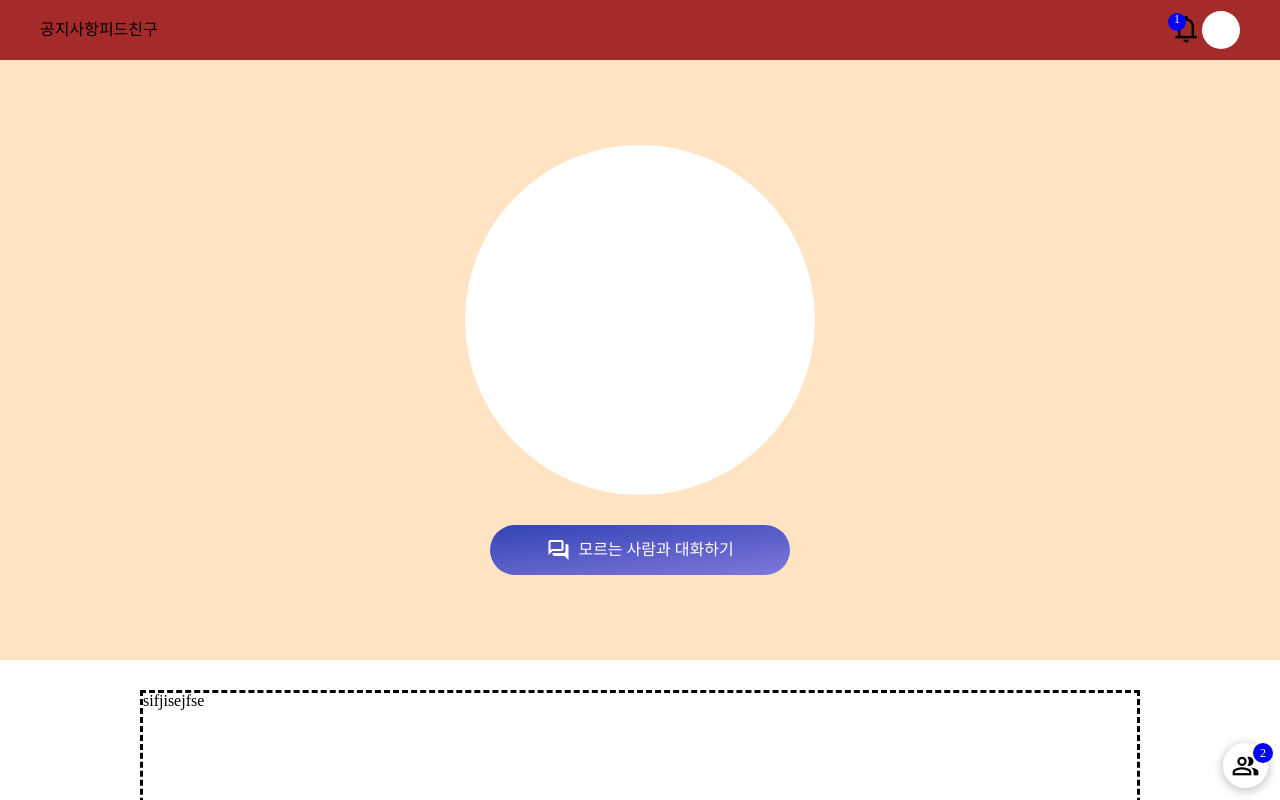
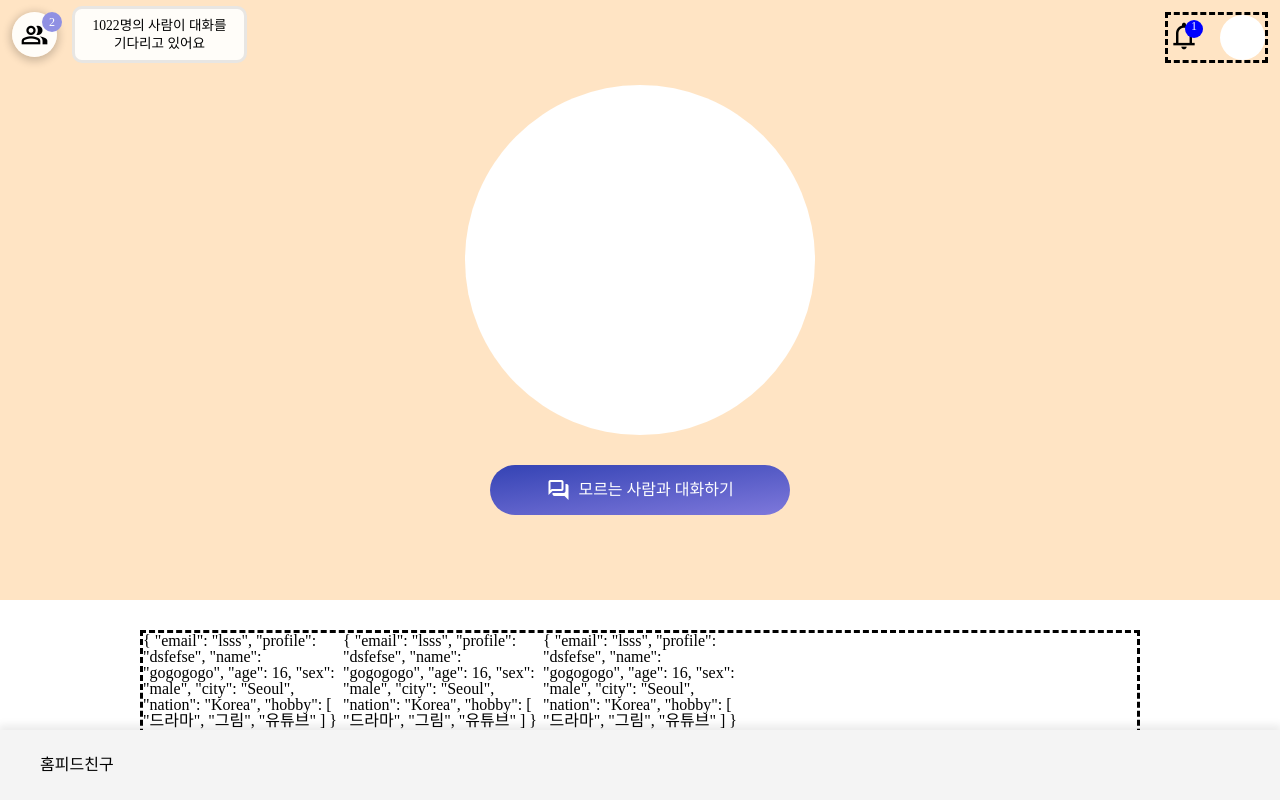
Before and after one commit to okanekudasai/manna_frontend, a Vue app: page /mainPage in a window 1280 px wide. Shown: the top 800 px of the page. Built offline with nearby package versions, Linux system fonts and the light colour scheme; no server answers.

Commit message:
아래로네브이동

```diff
--- a/src/assets/base.css
+++ b/src/assets/base.css
@@ -1,3 +1,7 @@
+:root {
+    --nav-bar-height: 70px;
+}
+
 @media (hover: hover) {
     .hover_pointer:hover {
         cursor: pointer
--- a/src/views/MainPageView.vue
+++ b/src/views/MainPageView.vue
@@ -1,34 +1,5 @@
 <template lang="">
     <div id="main_page_container" ref="main_page_container">
-        <div id="nav_bar">
-            <div class="flex flex_vertical_center" id="nav_bar_box">
-                <div class="flex">
-                    <div>
-                        공지사항
-                    </div>
-                    <!--ai로 관심분야가 비슷한 사람들의 소식을 업로드하고싶어요-->
-                    <div>
-                        피드
-                    </div>
-                    <!--상태메세지, 대화신청 등을 할 수 있어요-->
-                    <div>
-                        친구
-                    </div>
-                </div>
-                <div class="flex flex_vertical_center">
-                    <div class="hover_pointer" style="position:relative">
-                        <span class="material-symbols-outlined" style="font-size: 32px;">
-                            notifications
-                        </span>
-                        <div id="notification_badge">
-                            1
-                        </div>
-                    </div>
-                    <div class="hover_pointer" id="profile_container">
-                    </div>
-                </div>
-            </div>
-        </div>
         <div id="starting_container" class="flex flex_vertical_center flex_horizontal_center">
             <div id="starting_box">
                 <div id="logo_box">
@@ -47,23 +18,12 @@
         </div>
         <div id="information_container">
             <div id="information_box">
-                <div>
-                    sifjisejfse
-                </div>
-            </div>
-        </div>
-        <div id="footer_space"></div>
-        <div id="footer" class="flex flex_vertical_center flex_horizontal_center">
-            <div id="footer_box" class="flex">
-                <div class="flex flex_horizontal_center footer_content" style="flex-direction: column;">
-                    <a href='https://okane-on-cliff.tistory.com/238' target='_blank'><div class="underline hover_pointer">개인 정보 처리 방침</div></a>
-                    <div>대표자 : Okane</div>
-                    <div>Email : Okanekudasai6@gmail.com</div>
-                </div>
-                <div id="footer_box_vertical_line"></div>
-                <div class="flex flex_horizontal_center footer_content" style="flex-direction: column;">
-                    <div class="underline hover_pointer">About Mannayo</div>
-                    <div class="flex flex_vertical_center"><img src="@/img/git-hub-reverse.png" alt="" style="width: 20px; margin-right: 6px;"><span class="underline hover_pointer">Source Code</span></div>
+                <div id="recommend_people_container">
+                    <div id="recommend_people_box" class="flex flex_vertical_center">
+                        <div v-for="people in dummy_people" class="recommeded_people_card">
+                            {{people}}
+                        </div>
+                    </div>
                 </div>
             </div>
         </div>
@@ -71,9 +31,43 @@
             <span class="material-symbols-outlined" style="font-size: 28px">
                 group
             </span>
+            <div id="waiting_people_message">
+                <div style="margin-bottom: 4px;">1022명의 사람이 대화를</div>
+                <div>기다리고 있어요</div>
+            </div>
+            <div id="waiting_people_badge" class="flex flex_vertical_center flex_horizontal_center">
+                2
+            </div>
+        </div>
 
-            <div id="waiting_people_badge" class="flex flex_vertical_center flex_horizontal_center" style="">
-                2
+        <div id="profile_notification_container" class="flex flex_vertical_center">
+            <div class="hover_pointer" style="position:relative; margin-right: 20px;">
+                <span class="material-symbols-outlined" style="font-size: 32px;">
+                    notifications
+                </span>
+                <div id="notification_badge">
+                    1
+                </div>
+            </div>
+            <div class="hover_pointer" id="profile_container">
+            </div>
+        </div>
+        <div id="nav_bar_space"></div>
+        <div id="nav_bar">
+            <div class="flex flex_vertical_center" id="nav_bar_box">
+                <div class="flex">
+                    <div>
+                        홈
+                    </div>
+                    <!--ai로 관심분야가 비슷한 사람들의 소식을 업로드하고싶어요-->
+                    <div>
+                        피드
+                    </div>
+                    <!--상태메세지, 대화신청 등을 할 수 있어요-->
+                    <div>
+                        친구
+                    </div>
+                </div>
             </div>
         </div>
     </div>
@@ -84,6 +78,48 @@ export default {
         let vh = window.innerHeight * 0.01;
         console.log(this.$refs)
         this.$refs.main_page_container.style.setProperty('--vh', `${vh}px`);
+    },
+    data() {
+        return {
+            dummy_people: [
+                {
+                    email: 'lsss',
+                    profile: 'dsfefse',
+                    name: 'gogogogo',
+                    age: 16,
+                    sex: 'male',
+                    city: 'Seoul',
+                    nation: 'Korea',
+                    hobby: [
+                        '드라마', '그림', '유튜브'
+                    ]
+                },
+                {
+                    email: 'lsss',
+                    profile: 'dsfefse',
+                    name: 'gogogogo',
+                    age: 16,
+                    sex: 'male',
+                    city: 'Seoul',
+                    nation: 'Korea',
+                    hobby: [
+                        '드라마', '그림', '유튜브'
+                    ]
+                },
+                {
+                    email: 'lsss',
+                    profile: 'dsfefse',
+                    name: 'gogogogo',
+                    age: 16,
+                    sex: 'male',
+                    city: 'Seoul',
+                    nation: 'Korea',
+                    hobby: [
+                        '드라마', '그림', '유튜브'
+                    ]
+                }
+            ]
+        }
     },
     methods: {
         get_waiting_people_button_click: () => {
@@ -98,26 +134,11 @@ export default {
     #information_box {
         margin: 30px 10px;
     }
-    #footer_box {
-        flex-direction: column;
-    }
-    #footer_box_vertical_line {
-        display: none;
-    }
-    #footer_space {
-        height: 200px;
-    }
-    #footer {
-        height: 200px;
-    }
 }
-
 @media (min-width: 576px) {
-    #footer_space {
-        height: 150px;
-    }
-    #footer {
-        height: 150px;
+    #information_box {
+        width: 90%;
+        margin: 30px auto;
     }
 }
 
@@ -126,9 +147,15 @@ export default {
     position: relative;
 }
 
+#nav_bar_space {height: var(--nav-bar-height);}
+
 #nav_bar {
-    background-color: brown;
-    height: 60px;
+    background-color: rgb(244, 244, 244);
+    height: var(--nav-bar-height);
+    position: fixed;
+    width: 100%;
+    bottom: 0;
+    box-shadow: 0 -3px 8px 2px rgba(0, 0, 0, 0.08);
 }
 
 #nav_bar_box {
@@ -138,13 +165,20 @@ export default {
 
 }
 
+#profile_notification_container {
+    position: fixed;
+    top: 12px;
+    right: 12px;
+    border: dashed;
+}
+
 #notification_badge {
     width: 18px;
     height: 18px;
     background: blue;
     position: absolute;
     top: 0;
-    left: -2px;
+    right: -3px;
     border-radius: 10px;
     color: white;
     text-align: center;
@@ -152,8 +186,8 @@ export default {
 }
 
 #profile_container {
-    height: 38px;
-    width: 38px;
+    height: 45px;
+    width: 45px;
     background: white;
     border-radius: 40px;
 }
@@ -184,31 +218,10 @@ export default {
 
 #information_box {
     border: dashed;
+    height: 500px;
     max-width: 1000px;
-    width: 90%;
-    height: 500px;
-    margin: 30px auto;
 }
 
-
-#footer {
-    width: 100%;
-    background-color: rgb(56, 56, 56);
-    position: absolute;
-    bottom: 0;
-}
-
-#footer_box_vertical_line {
-    width: 1px;
-    background-color: white;
-    height: 100px;
-    margin: 0 30px;
-}
-
-.footer_content div {
-    margin: 5px;
-    color: white;
-}
 
 #waiting_people_icon {
     width: 45px;
@@ -217,8 +230,21 @@ export default {
     background-color: rgba(255, 255, 255, 0.9);
     box-shadow: 0 2px 8px 2px rgba(0,0,0,0.2);
     position: fixed;
-    bottom: 12px;
-    right: 12px;
+    top: 12px;
+    left: 12px;
+}
+
+#waiting_people_message {
+    position:absolute;
+    width: 175px;
+    left: 60px;
+    text-align: center;
+    background-color: rgba(255, 255, 255, 0.9);
+    padding: 10px;
+    font-size: 0.85em;
+    border-radius: 10px;
+    border: solid rgba(0, 0, 0, 0.091)
+    /* box-shadow: 0 2px 8px 2px rgba(0,0,0,0.2); */
 }
 
 #waiting_people_badge {
@@ -226,10 +252,15 @@ export default {
     font-size: 12px;
     width: 20px;
     height: 20px;
-    background-color: blue;
+    background-color: rgb(144, 144, 227);
     color: white;
     border-radius: 20px;
     top: 0;
     right: -5px;
 }
+
+.recommeded_people_card {
+    width: 200px
+}
+
 </style>
```
Also changed, not shown: src/component/footer.vue (added, +72 -0 lines).
